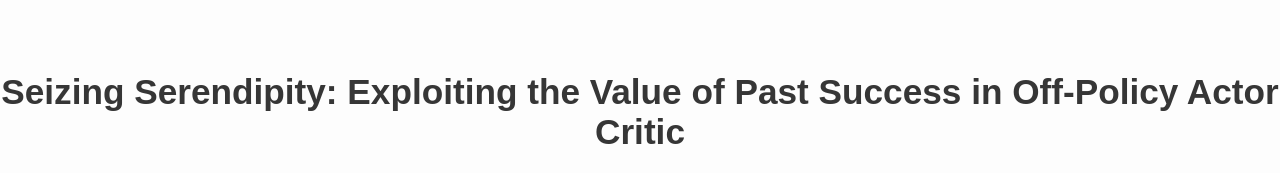
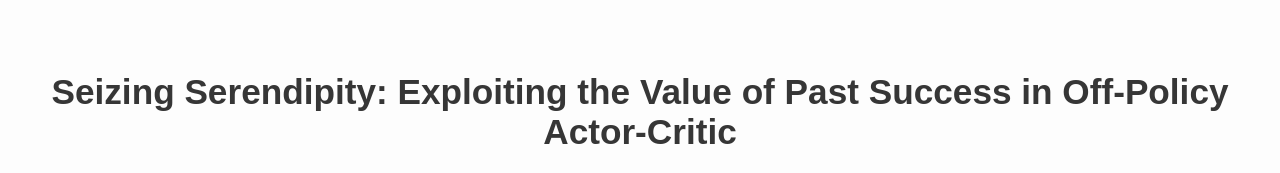
Before and after one commit to BEEauthors/BEEauthors.github.io, a plain HTML site: page index.html in a window 1280 px wide. Shown: the top 173 px of the page. Drawn offline with nearby package versions, Linux system fonts and the light colour scheme; some packages are replaced by stand-ins of ours; a web font is replaced by a local one.

Commit message:
Update index.html

```diff
--- a/index.html
+++ b/index.html
@@ -23,7 +23,7 @@
 	</script>
 </head>
 <div class="header" id="top">
-	<h1>Seizing Serendipity: Exploiting the Value of Past Success in Off-Policy Actor Critic</h1>
+	<h1>Seizing Serendipity: Exploiting the Value of Past Success in Off-Policy Actor-Critic</h1>
 	<table class="authors">
 		<tbody>
 			<tr>
```
